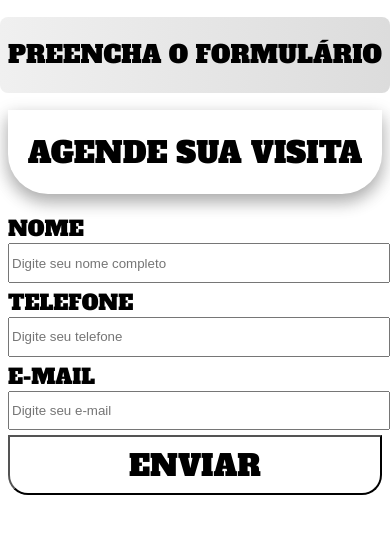
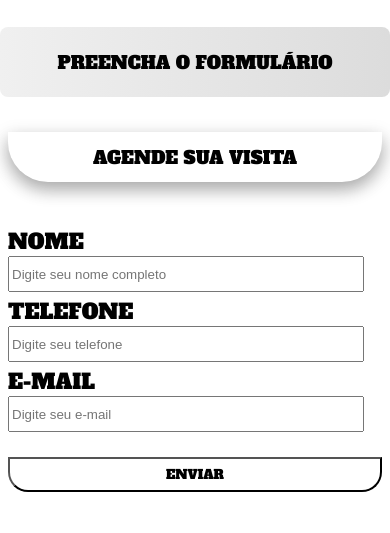
Before and after one commit to Guilherme123e/Site-Fitness-Landing-Page-Responsiva, a plain HTML site: page aba-agendamento.html in a window 390 px wide. Shown: the part 73-606 px from the top of the page. Drawn offline with Linux system fonts and the light colour scheme.

Commit message:
Update style-botao-inicio-media-querie.css

```diff
--- a/css/style-botao-inicio-media-querie.css
+++ b/css/style-botao-inicio-media-querie.css
@@ -2,6 +2,9 @@
 
 
 
+.menu {
+  width: 100%;
+}
 
 
 /* ESTILIZAÇÃO DA MEDIA QUERY PARA OUTROS DISPOSITIVOS - EFEITO PARA O BOTAO INICIO APARECER SOZINHO*/
@@ -12,10 +15,6 @@
 
 
 
-
-.menu {
-  width: 100%;
-}
 
 @media only screen and (min-width: 768px) and (max-width:1240px) {
 
@@ -50,8 +49,8 @@
   /*ABA - AGENDAMENTO*/
 
   .ag {
-    font-size: 4vh;
-    height: 6vh;
+    font-size: 3vh;
+    height: 5.5vh;
     margin-bottom: 45px;
     margin-top: 120px;
   }
@@ -77,8 +76,8 @@
 
   #msg {
     top: 90px;
-    height: 9vh;
-    font-size: 3vh;
+    height: 8vh;
+    font-size: 2.9vh;
   }
 
 
@@ -274,9 +273,9 @@
 
   .ag {
     font-size: 3.5vh;
-    height: 10vh;
-    margin-bottom: 20px;
-    margin-top: 11vh;
+    height: 7vh;
+    margin-bottom: 50px;
+    margin-top: 13vh;
   }
 
   .n2,
@@ -433,7 +432,7 @@
     box-shadow: none;
     border-radius: 50px;
     pointer-events: none;
-    border-top: 20px solid gray;
+    border-top: 20px solid #cf7003;
     min-width: 300px;
   }
 
@@ -442,7 +441,7 @@
     box-shadow: none;
     border-radius: 50px;
     pointer-events: none;
-    border-top: 20px solid gray;
+    border-top: 20px solid #b6a811;
     min-width: 300px;
   }
 
@@ -450,7 +449,78 @@
     box-shadow: none;
     border-radius: 50px;
     pointer-events: none;
-    border-top: 20px solid gray;
+    border-top: 20px solid #a9a4a4;
     min-width: 300px;
   }
+
+  .inicio {
+    margin-left: 0px;
+  }
 }
+
+@media only screen and (min-width: 0px) and (max-width:1300px) {
+  .t2 {
+    width: 93%;
+    height: 30px;
+  }
+
+  .n2 {
+    width: 93%;
+    height: 30px;
+  }
+
+  .ee2 {
+    width: 93%;
+    height: 30px;
+  }
+
+  .enviar {
+    font-size: 13px;
+    height: 35px;
+    margin-top: 40px;
+  }
+}
+
+@media only screen and (min-width: 0px) and (max-width:1240px) {
+  .ag {
+    font-size: 3vh;
+    height: 50px;
+    margin-bottom: 45px;
+    margin-top: 115px;
+  }
+
+
+  #msg {
+    top: 100px;
+    height: 70px;
+    font-size: 2.9vh;
+  }
+}
+
+@media only screen and (min-width: 0px) and (max-width:660px) {
+  .ag {
+    font-size: 20px;
+  }
+
+  #msg {
+    font-size: 20px;
+  }
+
+  .enviar {
+    margin-top: 20px;
+  }
+}
+
+@media only screen and (min-width: 0px) and (max-width:550px) {
+  .ag {
+    font-size: 18px;
+  }
+
+  #msg {
+    font-size: 18px;
+  }
+
+  .enviar {
+    margin-top: 20px;
+  }
+}
```
